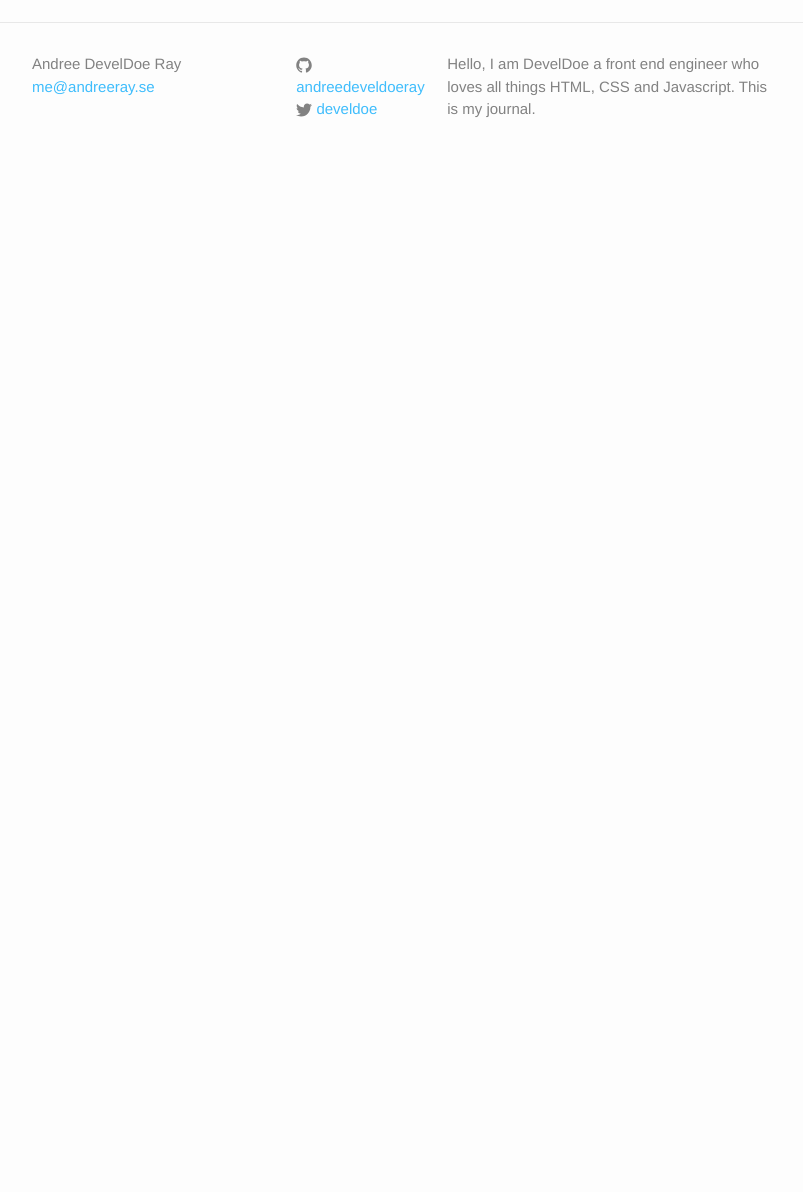
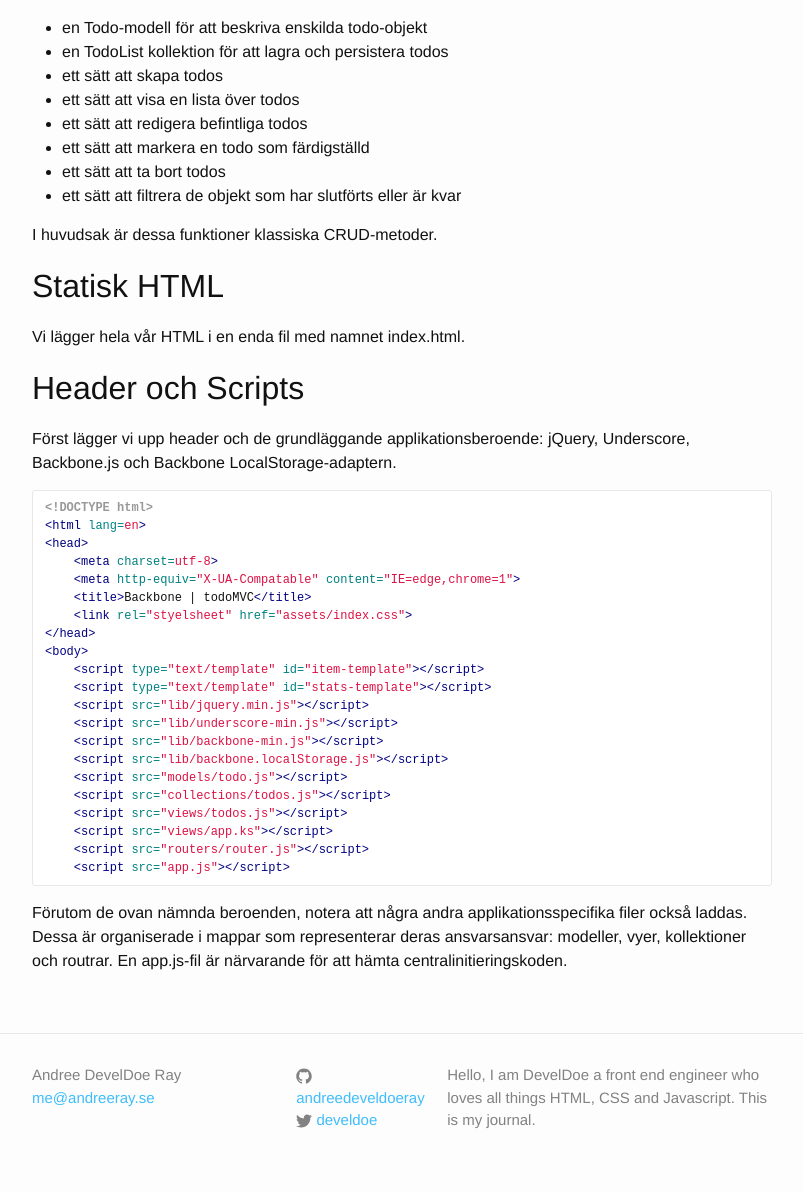
Before and after one commit to develdoe/develdoe.github.io, a Jekyll site: the page built from _posts/2017-11-14-backbone-todos-app.md, in a window 1280 px wide. Shown: the part 670-1862 px from the top of the page, without its empty margins (238-1041 px from the left). Built offline with Jekyll 4.4.1, drawn with Linux system fonts in a browser that asks for light colours; before the commit the page ends 900 px from its top, so only the background shows below that; some of the changed text lies outside the part shown.

Commit message:
Create 2017-11-14-backbone-todos-app.md

````diff
--- a/_posts/2017-11-14-backbone-todos-app.md
+++ b/_posts/2017-11-14-backbone-todos-app.md
@@ -8,3 +8,49 @@ title: Backbone - Todos  app
 Att bygga en Todo List är ett bra sätt att lära sig Backbone-konventioner. Det är en relativt enkel applikation, men tekniska utmaningar kring bindande, bestående modelldata, routing och templering ger möjligheter att illustrera vissa kärnfunktioner.
 
 ![todo app](https://addyosmani.com/backbone-fundamentals/img/todos_a.png)
+
+låt oss överväga applikationens arkitektur på en hög nivå. Vi behöver:
+* en Todo-modell för att beskriva enskilda todo-objekt
+* en TodoList kollektion för att lagra och persistera todos
+* ett sätt att skapa todos
+* ett sätt att visa en lista över todos
+* ett sätt att redigera befintliga todos
+* ett sätt att markera en todo som färdigställd
+* ett sätt att ta bort todos
+* ett sätt att filtrera de objekt som har slutförts eller är kvar
+
+I huvudsak är dessa funktioner klassiska CRUD-metoder.
+
+## Statisk HTML
+
+Vi lägger hela vår HTML i en enda fil med namnet index.html.
+
+## Header och Scripts
+
+Först lägger vi upp header och de grundläggande applikationsberoende: jQuery, Underscore, Backbone.js och Backbone LocalStorage-adaptern.
+
+```html
+<!DOCTYPE html>
+<html lang=en>
+<head>
+    <meta charset=utf-8>
+    <meta http-equiv="X-UA-Compatable" content="IE=edge,chrome=1">
+    <title>Backbone | todoMVC</title>
+    <link rel="styelsheet" href="assets/index.css">
+</head>
+<body>
+    <script type="text/template" id="item-template"></script>
+    <script type="text/template" id="stats-template"></script>
+    <script src="lib/jquery.min.js"></script>
+    <script src="lib/underscore-min.js"></script>
+    <script src="lib/backbone-min.js"></script>
+    <script src="lib/backbone.localStorage.js"></script>
+    <script src="models/todo.js"></script>
+    <script src="collections/todos.js"></script>
+    <script src="views/todos.js"></script>
+    <script src="views/app.ks"></script>
+    <script src="routers/router.js"></script>
+    <script src="app.js"></script>
+```
+
+Förutom de ovan nämnda beroenden, notera att några andra applikationsspecifika filer också laddas. Dessa är organiserade i mappar som representerar deras ansvarsansvar: modeller, vyer, kollektioner och routrar. En app.js-fil är närvarande för att hämta centralinitieringskoden.
````
